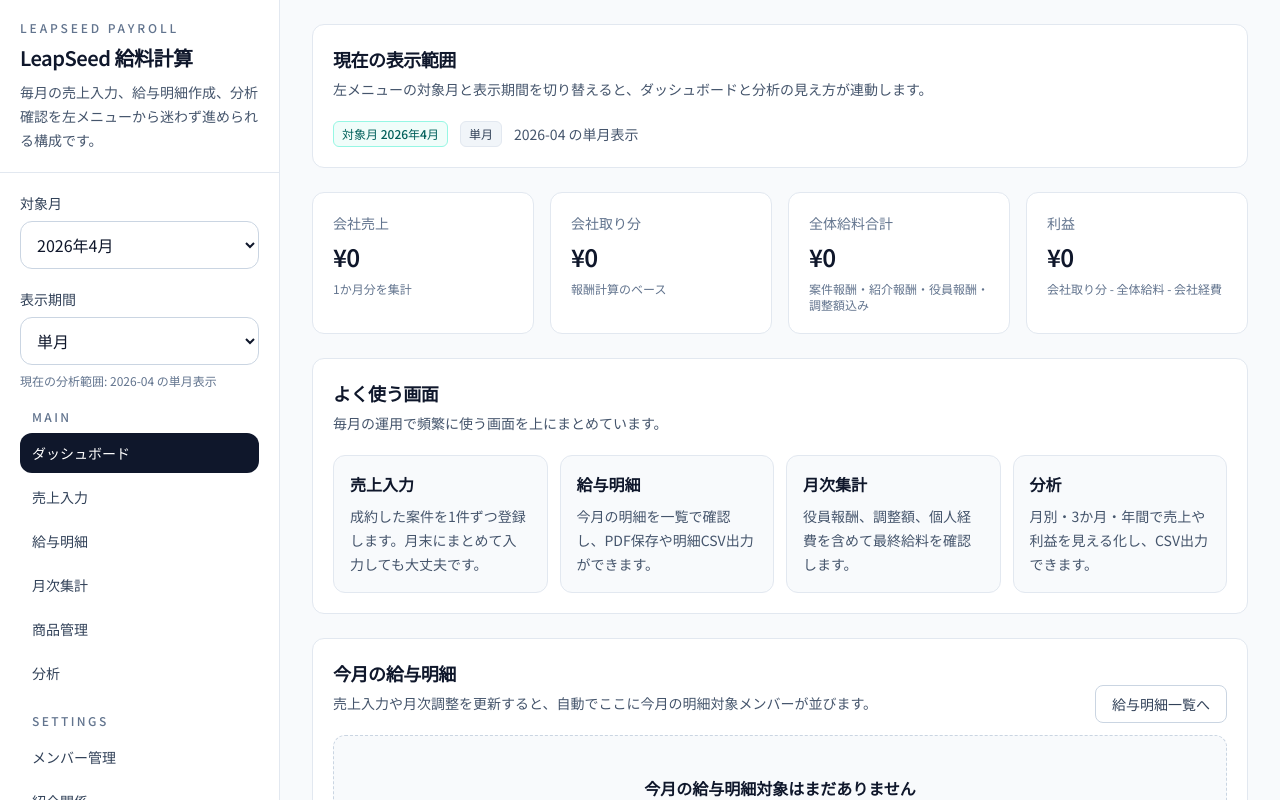
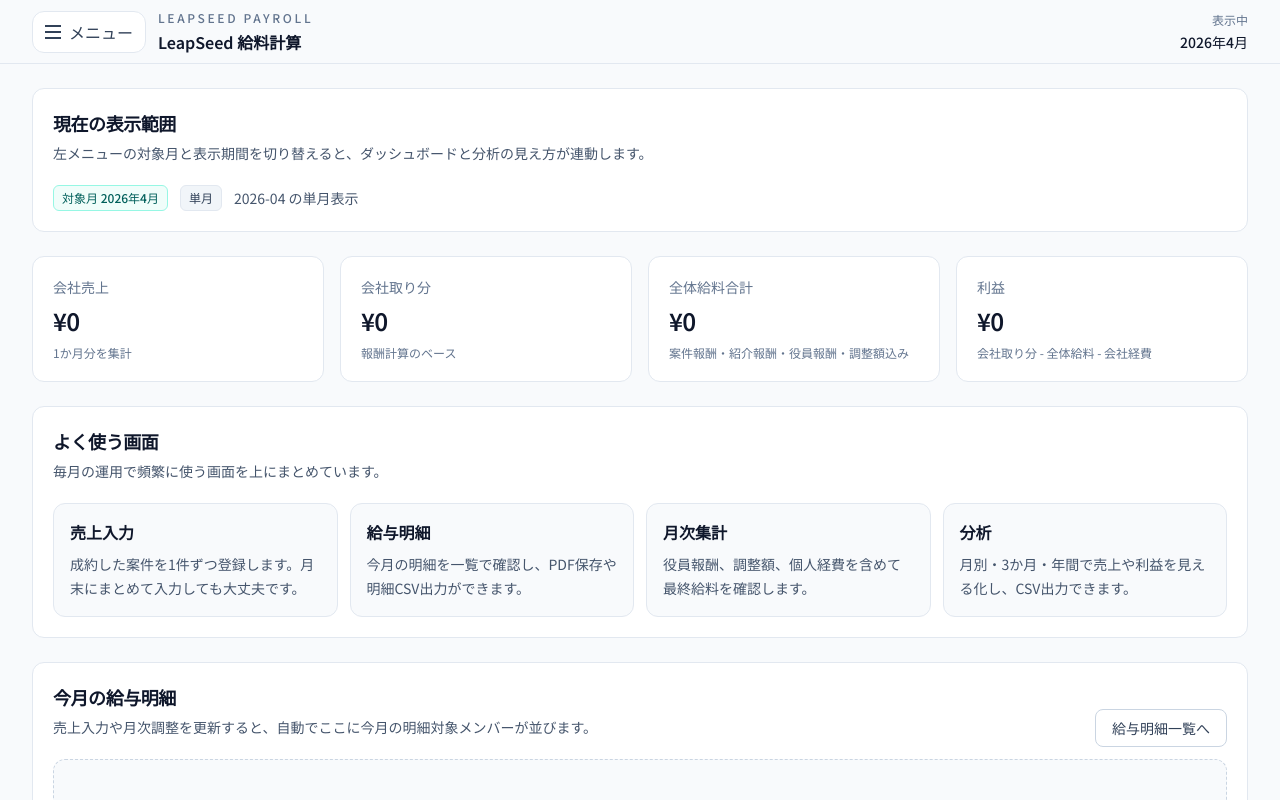
Before and after one commit to leapseedofficial123/leapseed-admin, a Next.js app: page / in a window 1280 px wide. Shown: the top 800 px of the page. Built offline with nearby package versions, Linux system fonts and the light colour scheme.

Commit message:
Make sidebar a toggle drawer

```diff
--- a/src/components/app-shell.tsx
+++ b/src/components/app-shell.tsx
@@ -77,6 +77,10 @@ export function AppShell({ children }: { children: ReactNode }) {
     setAnalysisRangeMode,
   } = useAppState();
 
+  const toggleMenu = () => {
+    setMenuOpen((current) => !current);
+  };
+
   const sidebar = (
     <div className="flex h-full flex-col">
       <div className="border-b border-slate-200 px-5 py-5">
@@ -85,7 +89,7 @@ export function AppShell({ children }: { children: ReactNode }) {
         </p>
         <h1 className="mt-2 text-xl font-semibold tracking-tight text-slate-900">{APP_TITLE}</h1>
         <p className="mt-2 text-sm leading-6 text-slate-600">
-          毎月の売上入力、給与明細作成、分析確認を左メニューから迷わず進められる構成です。
+          毎月の売上入力、給与明細、分析確認を必要なときだけ開けるメニューです。
         </p>
       </div>
 
@@ -141,38 +145,14 @@ export function AppShell({ children }: { children: ReactNode }) {
 
   return (
     <div className="min-h-screen bg-slate-50 text-slate-900">
-      <div className="flex min-h-screen">
-        <aside className="hidden w-[280px] border-r border-slate-200 bg-white lg:block">
-          {sidebar}
-        </aside>
-
-        {menuOpen ? (
-          <div className="fixed inset-0 z-50 lg:hidden">
+      <header className="sticky top-0 z-50 h-16 border-b border-slate-200 bg-slate-50/95 backdrop-blur">
+        <div className="flex h-full items-center justify-between gap-3 px-4 sm:px-6 lg:px-8">
+          <div className="flex items-center gap-3">
             <button
               type="button"
-              aria-label="メニューを閉じる"
-              onClick={() => setMenuOpen(false)}
-              className="absolute inset-0 bg-slate-900/35"
-            />
-            <aside className="absolute inset-y-0 left-0 w-[84vw] max-w-[320px] border-r border-slate-200 bg-white shadow-2xl">
-              {sidebar}
-            </aside>
-          </div>
-        ) : null}
-
-        <div className="flex min-h-screen min-w-0 flex-1 flex-col">
-          <header className="sticky top-0 z-30 border-b border-slate-200 bg-slate-50/95 px-4 py-3 backdrop-blur sm:px-6 lg:hidden">
-            <div className="flex items-center justify-between gap-3">
-              <div>
-                <p className="text-xs font-medium uppercase tracking-[0.22em] text-slate-500">
-                  LeapSeed Payroll
-                </p>
-                <p className="mt-1 font-semibold text-slate-900">{APP_TITLE}</p>
-              </div>
-              <button
-                type="button"
-                onClick={() => setMenuOpen(true)}
-                className="rounded-xl border border-slate-200 bg-white px-3 py-2 text-sm text-slate-700"
+              aria-label={menuOpen ? "メニューを閉じる" : "メニューを開く"}
+              onClick={toggleMenu}
+              className="rounded-xl border border-slate-200 bg-white px-3 py-2 text-sm text-slate-700 transition hover:bg-slate-100"
             >
               <span className="flex items-center gap-2">
                 <span className="space-y-1">
@@ -180,15 +160,44 @@ export function AppShell({ children }: { children: ReactNode }) {
                   <span className="block h-0.5 w-4 bg-current" />
                   <span className="block h-0.5 w-4 bg-current" />
                 </span>
-                  メニュー
+                {menuOpen ? "閉じる" : "メニュー"}
               </span>
             </button>
+
+            <div>
+              <p className="text-xs font-medium uppercase tracking-[0.22em] text-slate-500">
+                LeapSeed Payroll
+              </p>
+              <p className="mt-1 font-semibold text-slate-900">{APP_TITLE}</p>
+            </div>
+          </div>
+
+          <div className="hidden text-right sm:block">
+            <p className="text-xs text-slate-500">表示中</p>
+            <p className="mt-1 text-sm font-medium text-slate-900">
+              {formatMonthLabel(selectedMonth)}
+            </p>
+          </div>
         </div>
       </header>
 
-          <main className="flex-1 px-4 py-4 sm:px-6 lg:px-8 lg:py-6">{children}</main>
+      {menuOpen ? (
+        <div className="fixed inset-x-0 bottom-0 top-16 z-40">
+          <button
+            type="button"
+            aria-label="メニューの背景を閉じる"
+            onClick={() => setMenuOpen(false)}
+            className="absolute inset-0 bg-slate-900/35"
+          />
+          <aside className="absolute inset-y-0 left-0 w-[84vw] max-w-[320px] overflow-y-auto border-r border-slate-200 bg-white shadow-2xl">
+            {sidebar}
+          </aside>
         </div>
-      </div>
+      ) : null}
+
+      <main className="min-h-[calc(100vh-4rem)] px-4 py-4 sm:px-6 lg:px-8 lg:py-6">
+        {children}
+      </main>
     </div>
   );
 }
```
Lines whose indentation alone changed are shown as unchanged.
